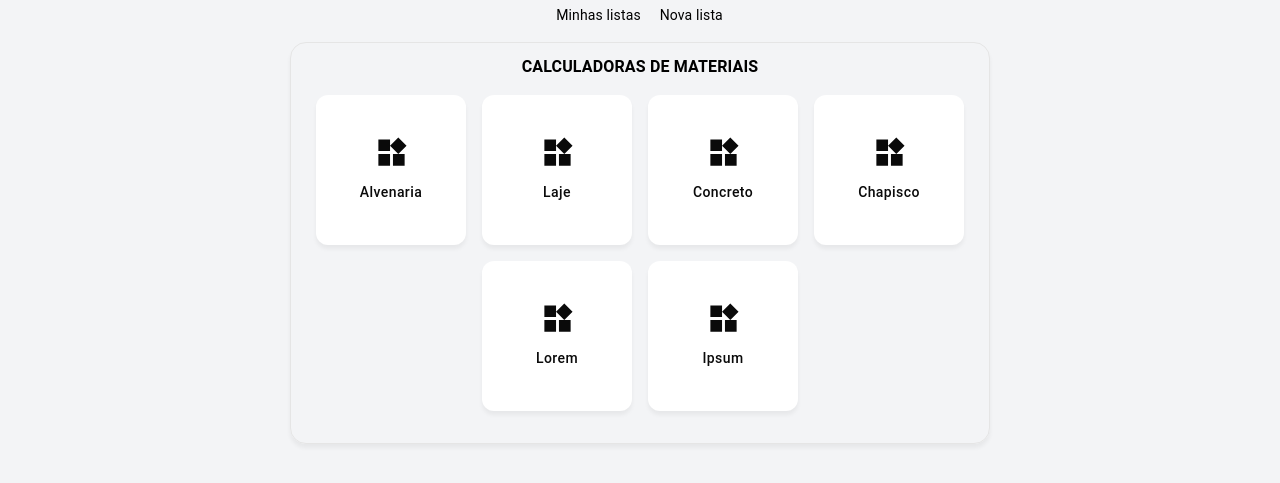
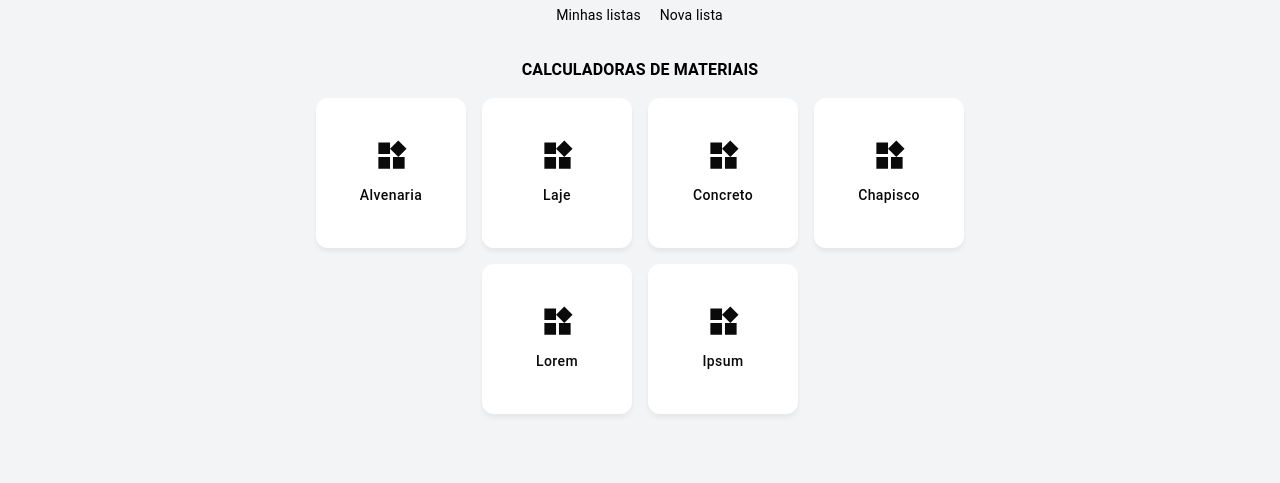
Before and after one commit to Megas-MDN/smart-builder, a React (Vite) app: page / in a window 1280 px wide. Shown: the part 205-688 px from the top of the page. Built offline with nearby package versions, Linux system fonts and the light colour scheme.

Commit message:
main page list nav buttons title

```diff
--- a/src/pages/MainPage/components/ListButtonsCalcs.tsx
+++ b/src/pages/MainPage/components/ListButtonsCalcs.tsx
@@ -5,32 +5,14 @@ import { Text } from "../../../components/Text";
 
 export const ListButtonsCalcs = () => {
   return (
-    <Stack
-      sx={{
-        width: "100%",
-        gap: "16px",
-        justifyContent: "center",
-        alignItems: "center",
-        padding: "12px 0px",
-        border: "1px solid #E5E5E5",
-        borderRadius: "16px",
-        boxShadow: "0px 4px 4px 0px rgba(0, 0, 0, 0.05)",
-        paddingBottom: "32px",
-        maxWidth: {
-          xs: "370px",
-          sm: "450px",
-          md: "600px",
-          lg: "700px",
-          xl: "900px",
-        },
-      }}
-    >
+    <>
       <Text
         sx={{
           textTransform: "uppercase",
           fontWeight: "700",
           width: "100%",
           textAlign: "center",
+          marginTop: "16px",
         }}
       >
         Calculadoras de materiais
@@ -82,6 +64,6 @@ export const ListButtonsCalcs = () => {
           icon={<WidgetsIcon fontSize="large" />}
         />
       </Stack>
-    </Stack>
+    </>
   );
 };
```
